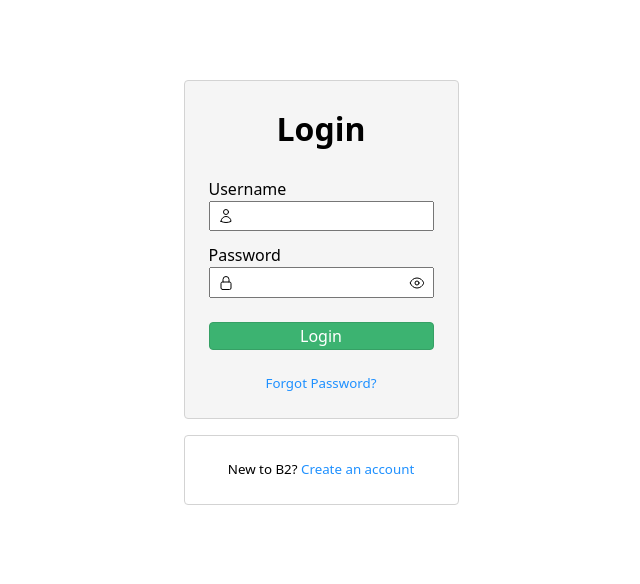
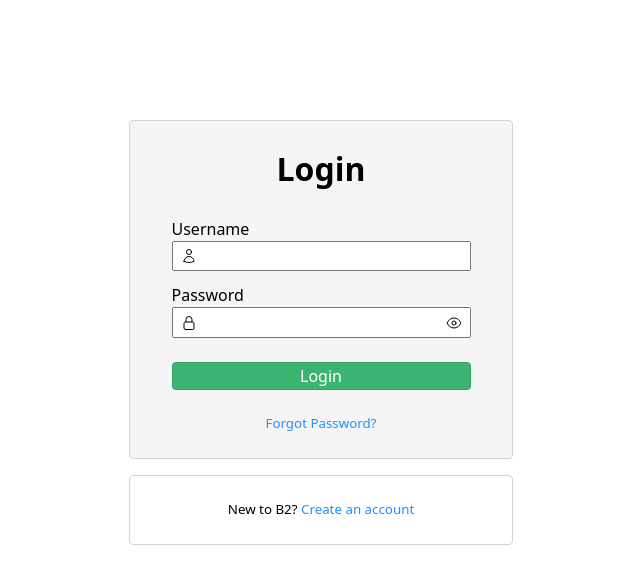
Before and after one commit to b2-finance/b2-web, a React (Vite) app: page /login in a window 1280 px wide. Shown: the top 584 px of the page, without its empty margins (319-959 px from the left). Built offline with nearby package versions, Linux system fonts and the light colour scheme.

Commit message:
Refactor auth page styles

```diff
--- a/src/auth/auth-page/auth-errors.tsx
+++ b/src/auth/auth-page/auth-errors.tsx
@@ -1,4 +1,5 @@
 import styles from './auth-page.module.scss';
+import { AuthOtherContent } from './auth-other-content';
 
 /**
  * Props for the {@link AuthErrors} component.
@@ -15,10 +16,10 @@ export interface AuthErrorsProps {
  */
 export function AuthErrors({ errors = [] }: AuthErrorsProps) {
   return (
-    <div className={styles.authErrors}>
+    <AuthOtherContent className={styles.errors}>
       {errors.map((error, i) => (
         <div key={i}>{error}</div>
       ))}
-    </div>
+    </AuthOtherContent>
   );
 }
--- a/src/auth/auth-page/auth-other-content.tsx
+++ b/src/auth/auth-page/auth-other-content.tsx
@@ -1,12 +1,25 @@
 import styles from './auth-page.module.scss';
 import { PropsWithChildren } from 'react';
+import clsx from 'clsx';
+
+/**
+ * Props for the {@link AuthOtherContent} component.
+ */
+export interface AuthOtherContentProps {
+  className?: string;
+}
 
 /**
  * Displays additional non-form content on an auth page.
  *
- * @param props Children
+ * @param props {@link AuthOtherContentProps}
  * @returns A JSX element.
  */
-export function AuthOtherContent({ children }: PropsWithChildren) {
-  return <div className={styles.authOtherContent}>{children}</div>;
+export function AuthOtherContent({
+  className,
+  children,
+}: PropsWithChildren<AuthOtherContentProps>) {
+  return (
+    <div className={clsx(styles.authOtherContent, className)}>{children}</div>
+  );
 }
--- a/src/auth/auth-page/auth-page.module.scss
+++ b/src/auth/auth-page/auth-page.module.scss
@@ -1,11 +1,21 @@
+@import '../../vars.module.scss';
+
 .auth {
+  $marginTop: 15vh;
+  $rowGap: 1rem;
+
   display: flex;
   justify-content: center;
   height: 100%;
-  padding-top: 10vh;
+  padding-top: $marginTop;
+  background-color: $lightGrey;
+
+  @include tablet {
+    background-color: white;
+  }
 
   a {
-    color: dodgerblue;
+    color: $linkBlue;
     width: fit-content;
     text-decoration: none;
 
@@ -17,29 +27,22 @@
   .innerContainer {
     display: flex;
     flex-direction: column;
-    gap: 1rem;
-    width: 275px;
+    align-items: center;
+    gap: $rowGap;
+    width: 100%;
+
+    @include tablet {
+      width: 384px;
+    }
 
     $padding: 1.5rem;
-
-    .authErrors {
-      padding: $padding;
-      font-size: smaller;
-      border: 1px solid lightgray;
-      border-radius: 0.25rem;
-      text-align: center;
-      color: red;
-    }
 
     .authFormContainer {
       display: flex;
       flex-direction: column;
       align-items: center;
       gap: $padding;
-      padding: $padding;
-      border: 1px solid lightgray;
-      border-radius: 0.25rem;
-      background-color: whitesmoke;
+      background-color: $lightGrey;
 
       .title {
         font-weight: bold;
@@ -55,9 +58,9 @@
 
     .submitButton {
       width: 100%;
-      background-color: mediumseagreen;
+      background-color: $green;
       color: white;
-      border: 1px solid darken(mediumseagreen, 5%);
+      border: 1px solid darken($green, 5%);
       margin-top: 0.75rem;
     }
 
@@ -69,11 +72,29 @@
     }
 
     .authOtherContent {
+      font-size: smaller;
+      text-align: center;
+    }
+
+    .errors {
+      display: flex;
+      flex-direction: column;
+      justify-content: center;
+      align-items: center;
+      color: red;
+      margin-top: -$marginTop;
+      min-height: calc($marginTop - $rowGap);
+    }
+
+    .authFormContainer,
+    .authOtherContent {
       padding: $padding;
-      font-size: smaller;
-      border: 1px solid lightgray;
-      border-radius: 0.25rem;
-      text-align: center;
+      width: 100%;
+
+      @include tablet {
+        border: 1px solid $lightGreyBorder;
+        border-radius: 0.25rem;
+      }
     }
   }
 }
--- /dev/null
+++ b/src/vars.module.scss
@@ -0,0 +1,31 @@
+/*
+  mixin example:
+
+  @import './vars.module.scss';
+
+  @include tablet {
+    styles..
+  }
+*/
+@mixin tablet {
+  @media (min-width: 481px) {
+    @content;
+  }
+}
+
+@mixin laptop {
+  @media (min-width: 821px) {
+    @content;
+  }
+}
+
+@mixin mobile {
+  @media (min-width: 1025px) {
+    @content;
+  }
+}
+
+$lightGrey: whitesmoke;
+$lightGreyBorder: lightgrey;
+$linkBlue: dodgerblue;
+$green: mediumseagreen;
```
